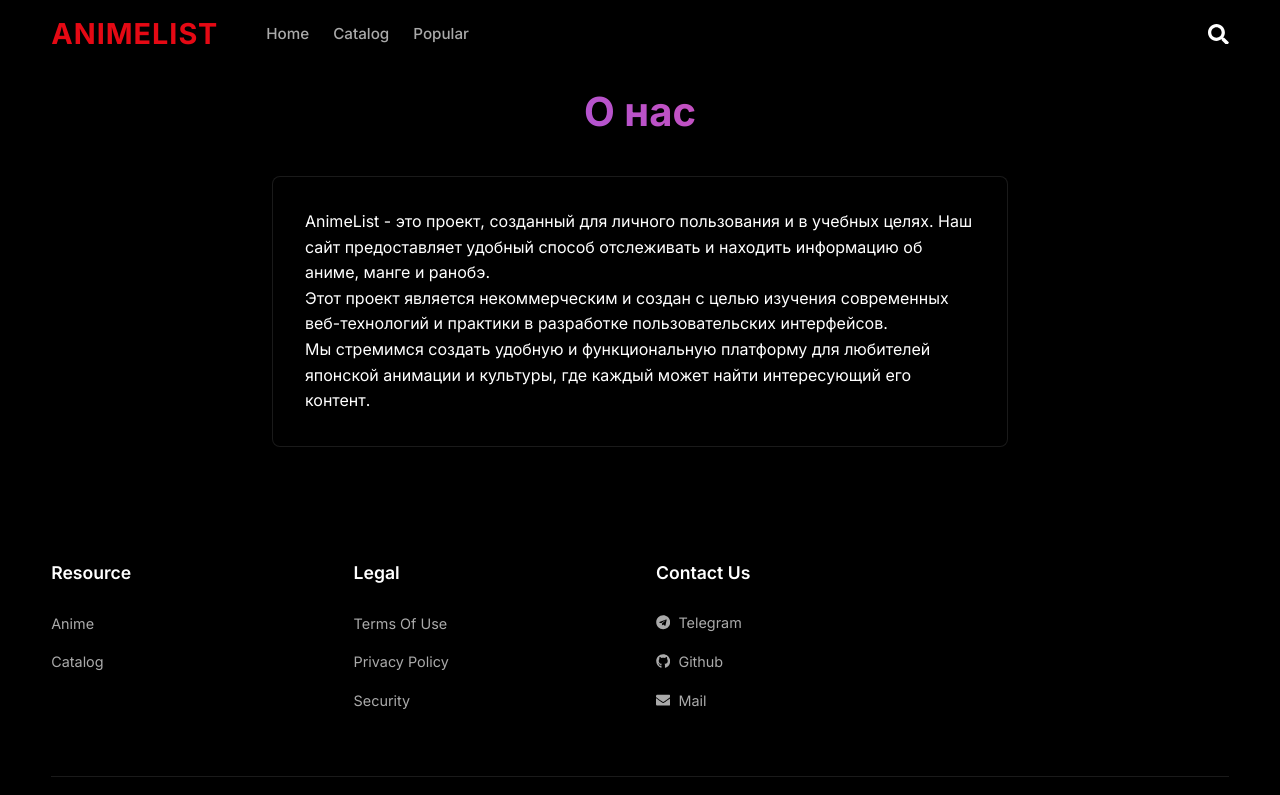
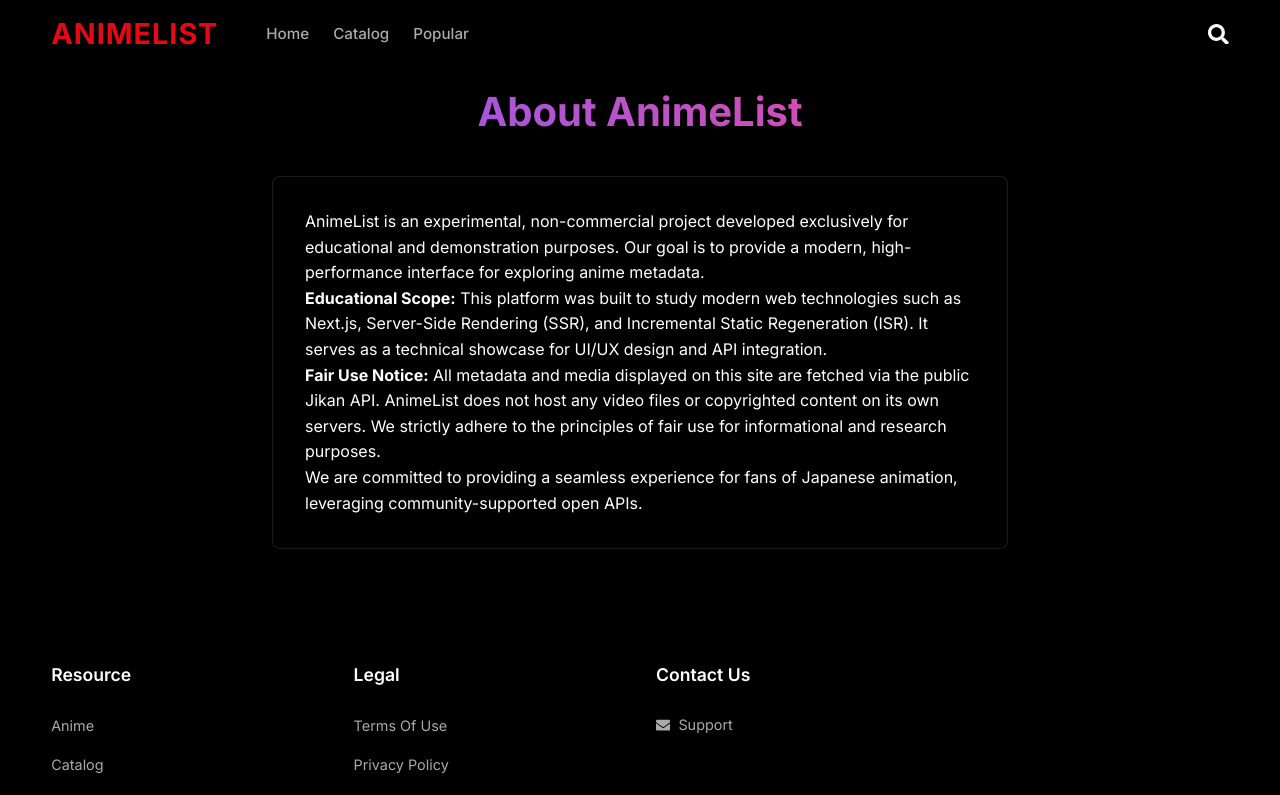
Before and after one commit to Shaember-Ink/animelist, a Next.js app: page /about in a window 1280 px wide. Shown: the top 795 px of the page. Built offline with nearby package versions, Linux system fonts and the light colour scheme.

Commit message:
fix: smooth horizontal scroll, cleanup footer contacts, and update about page disclaimer

```diff
--- a/components/Layout.tsx
+++ b/components/Layout.tsx
@@ -72,9 +72,7 @@ export default function Layout({ children }: LayoutProps) {
           <div className={styles.footerSection}>
             <h3>Contact Us</h3>
             <ul className={styles.contactsList}>
-              <li><a href="https://t.me/Shaember" target="_blank" rel="noopener noreferrer"><FaTelegram /> Telegram</a></li>
-              <li><a href="https://github.com/Shaember" target="_blank" rel="noopener noreferrer"><FaGithub /> Github</a></li>
-              <li><a href="mailto:shaember@yandex.ru"><FaEnvelope /> Mail</a></li>
+              <li><Link href="/help"><FaEnvelope /> Support</Link></li>
             </ul>
           </div>
         </div>
--- a/pages/about.tsx
+++ b/pages/about.tsx
@@ -5,20 +5,27 @@ export default function About() {
   return (
     <Layout>
       <div className={styles.container}>
-        <h1 className={styles.title}>О нас</h1>
+        <h1 className={styles.title}>About AnimeList</h1>
         <div className={styles.content}>
           <p>
-            AnimeList - это проект, созданный для личного пользования и в учебных целях.
-            Наш сайт предоставляет удобный способ отслеживать и находить информацию об аниме,
-            манге и ранобэ.
+            AnimeList is an experimental, non-commercial project developed exclusively for educational
+            and demonstration purposes. Our goal is to provide a modern, high-performance interface
+            for exploring anime metadata.
           </p>
           <p>
-            Этот проект является некоммерческим и создан с целью изучения современных
-            веб-технологий и практики в разработке пользовательских интерфейсов.
+            <strong>Educational Scope:</strong> This platform was built to study modern web technologies
+            such as Next.js, Server-Side Rendering (SSR), and Incremental Static Regeneration (ISR).
+            It serves as a technical showcase for UI/UX design and API integration.
           </p>
           <p>
-            Мы стремимся создать удобную и функциональную платформу для любителей
-            японской анимации и культуры, где каждый может найти интересующий его контент.
+            <strong>Fair Use Notice:</strong> All metadata and media displayed on this site are fetched
+            via the public <a href="https://jikan.moe/" target="_blank" rel="noopener noreferrer">Jikan API</a>.
+            AnimeList does not host any video files or copyrighted content on its own servers. We strictly
+            adhere to the principles of fair use for informational and research purposes.
+          </p>
+          <p>
+            We are committed to providing a seamless experience for fans of Japanese animation,
+            leveraging community-supported open APIs.
           </p>
         </div>
       </div>
```
Also changed, not shown: pages/index.tsx (+5 -2 lines).
